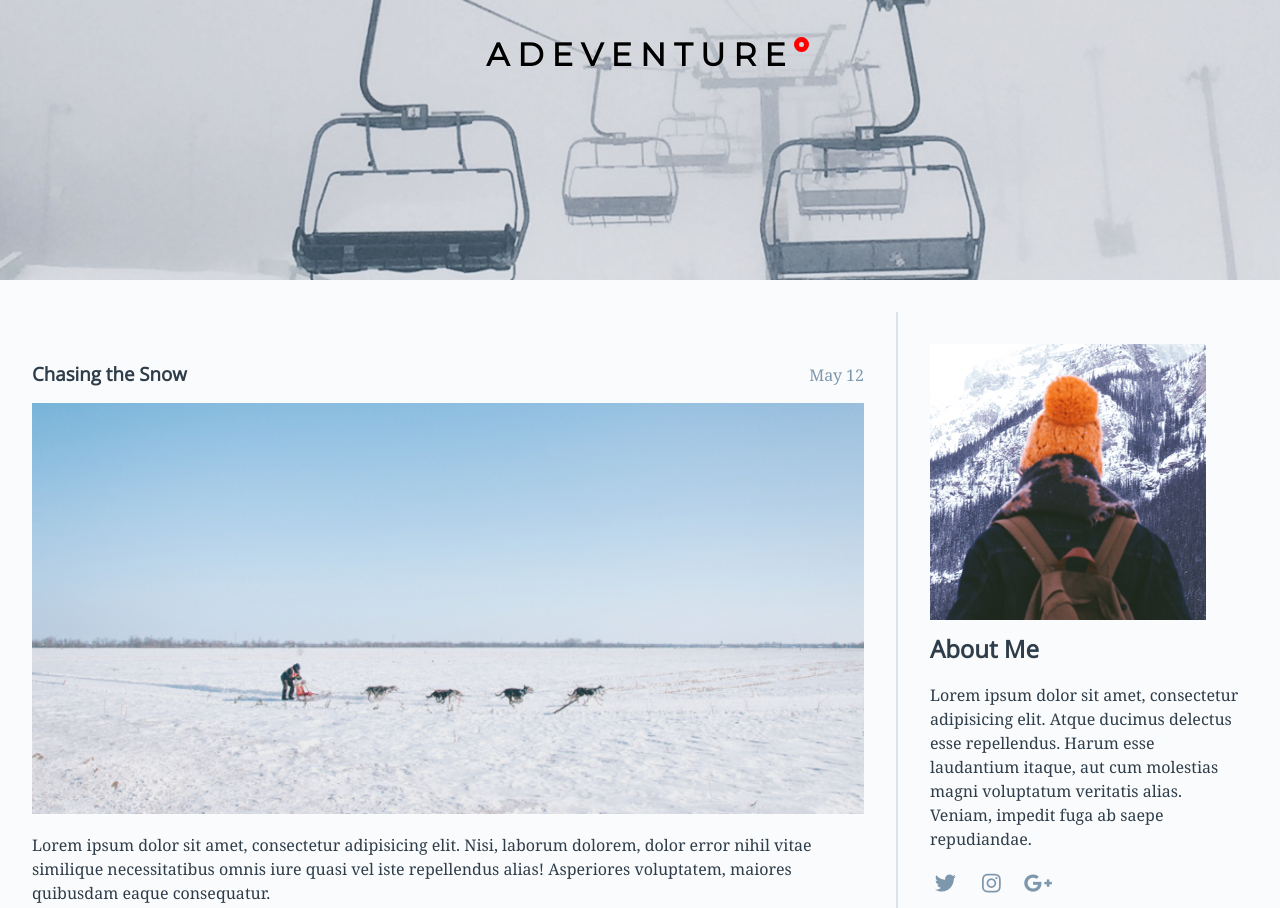
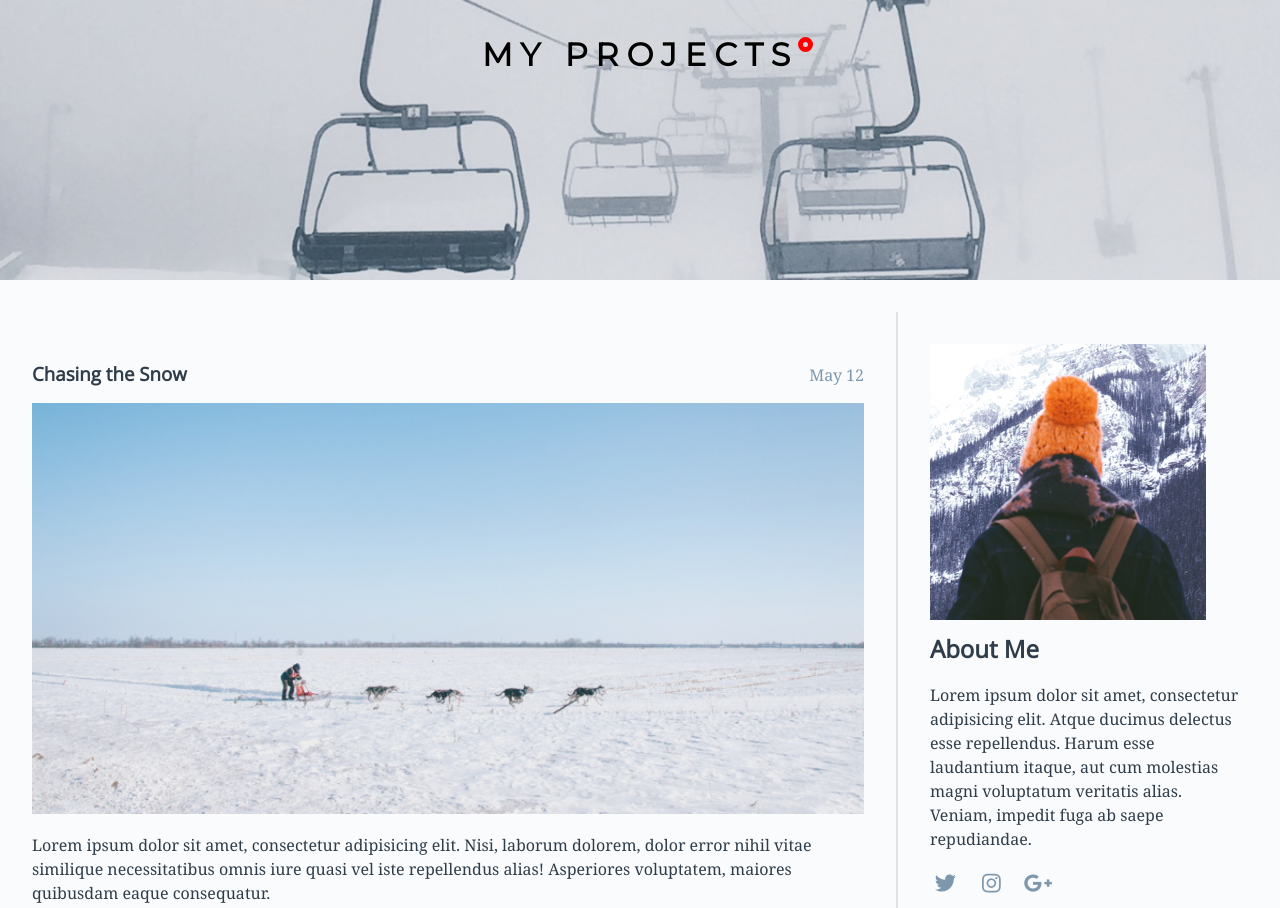
Before and after one commit to Abdullah-codes/web-development, a plain HTML site: page index.html in a window 1280 px wide. Shown: the top 908 px of the page. Drawn offline with nearby package versions, Linux system fonts and the light colour scheme.

Commit message:
change in heading

```diff
--- a/index.html
+++ b/index.html
@@ -12,7 +12,7 @@
 <body>
 
     <header class="page-header">
-        <h1>adeventure</h1>
+        <h1>My Projects</h1>
     </header>
 
     <div class="container">
```
